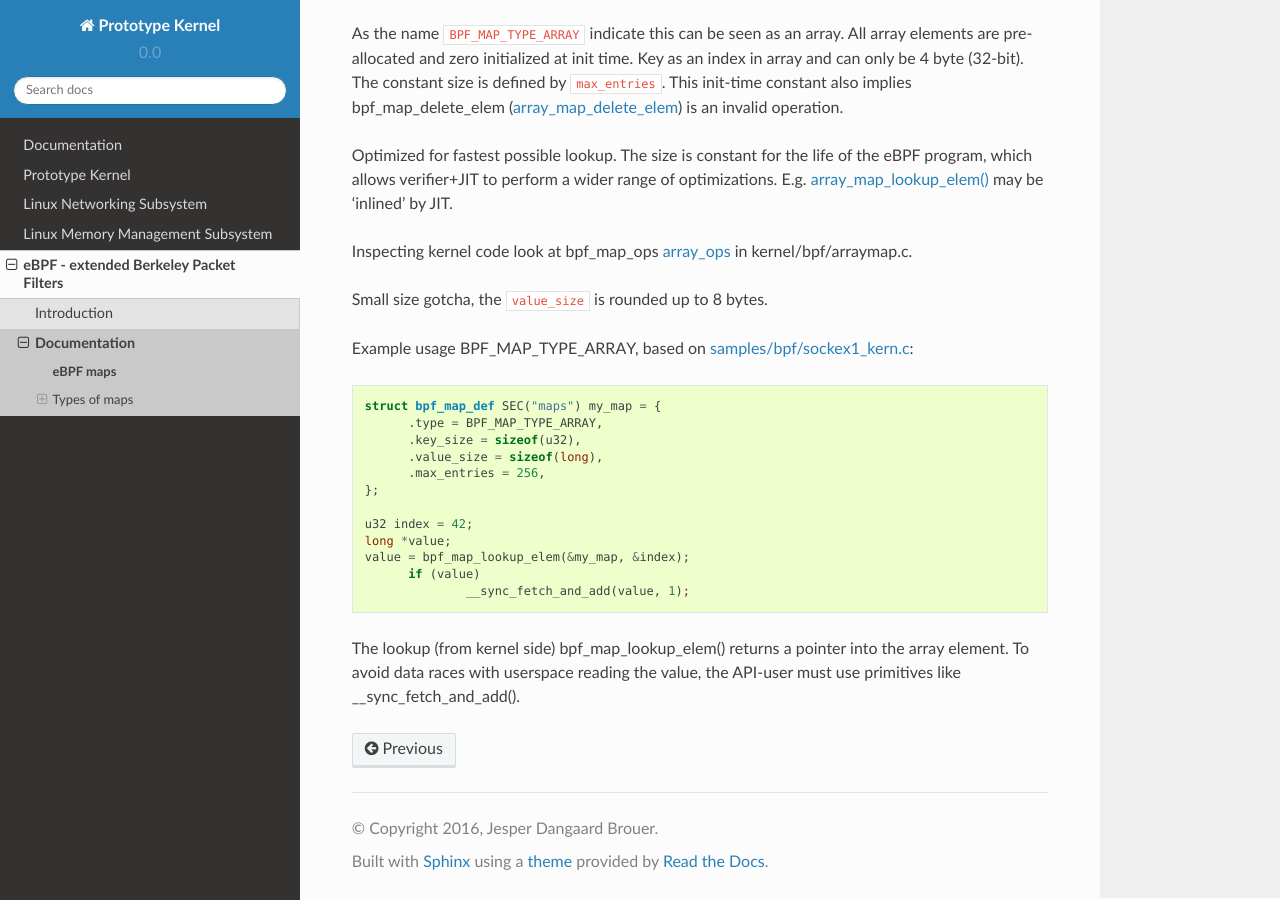
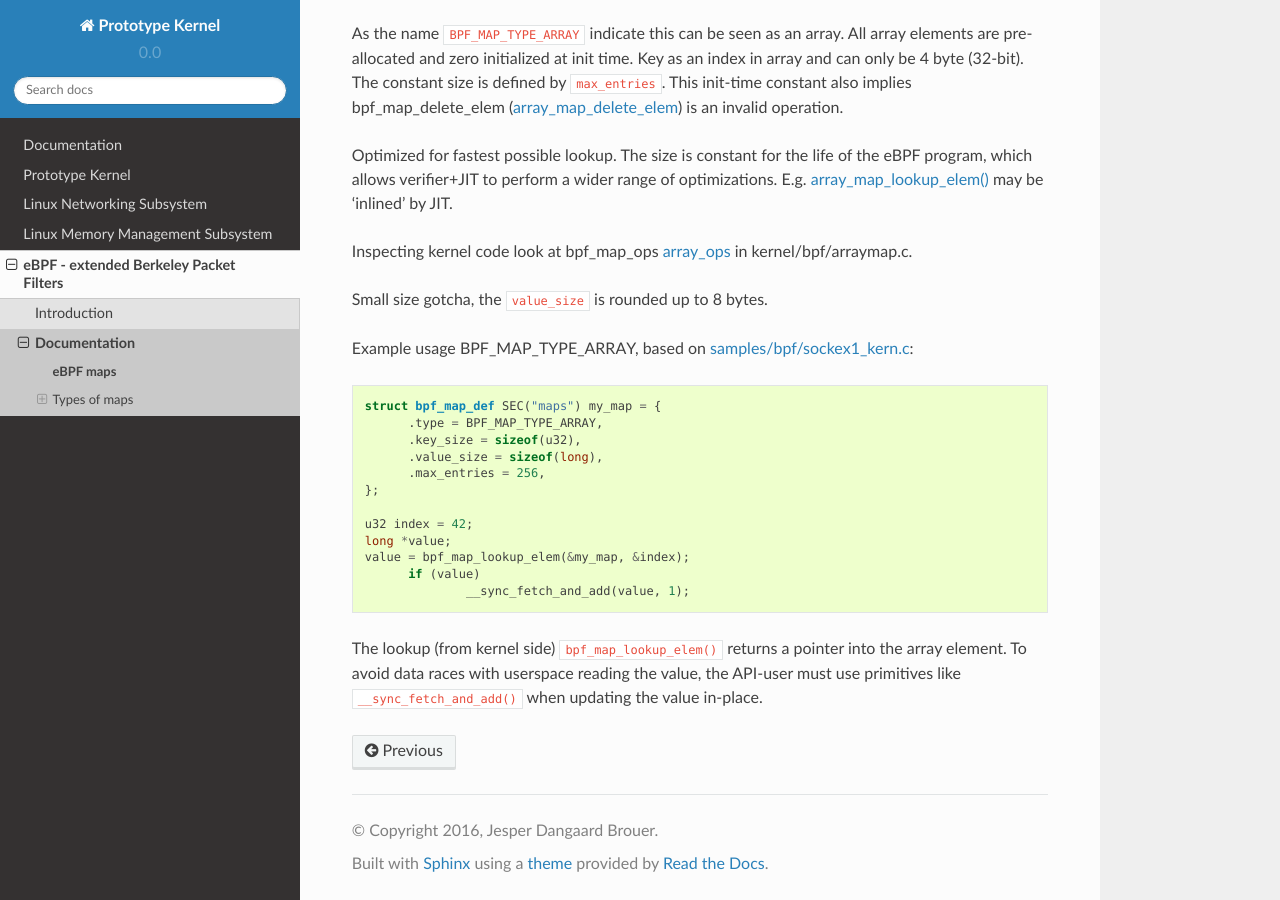
Before and after one commit to netoptimizer/prototype-kernel, a Sphinx documentation site: the page built from kernel/Documentation/bpf/ebpf_maps.rst, in a window 1280 px wide and 900 px high, scrolled down 1177 px. Built offline with Sphinx 7.4.7 and the Read the Docs theme 2.0.0, drawn with Linux system fonts in a browser that asks for light colours.

Commit message:
doc: eBPF maps minor changes
Signed-off-by: Jesper Dangaard Brouer <brouer@redhat.com>

```diff
--- a/kernel/Documentation/bpf/ebpf_maps.rst
+++ b/kernel/Documentation/bpf/ebpf_maps.rst
@@ -88,10 +88,10 @@ Example usage BPF_MAP_TYPE_ARRAY, based on `samples/bpf/sockex1_kern.c`_:
 	if (value)
 		__sync_fetch_and_add(value, 1);
 
-The lookup (from kernel side) bpf_map_lookup_elem() returns a pointer
+The lookup (from kernel side) ``bpf_map_lookup_elem()`` returns a pointer
 into the array element.  To avoid data races with userspace reading
-the value, the API-user must use primitives like
-__sync_fetch_and_add().
+the value, the API-user must use primitives like ``__sync_fetch_and_add()``
+when updating the value in-place.
 
 .. section links
 
```
